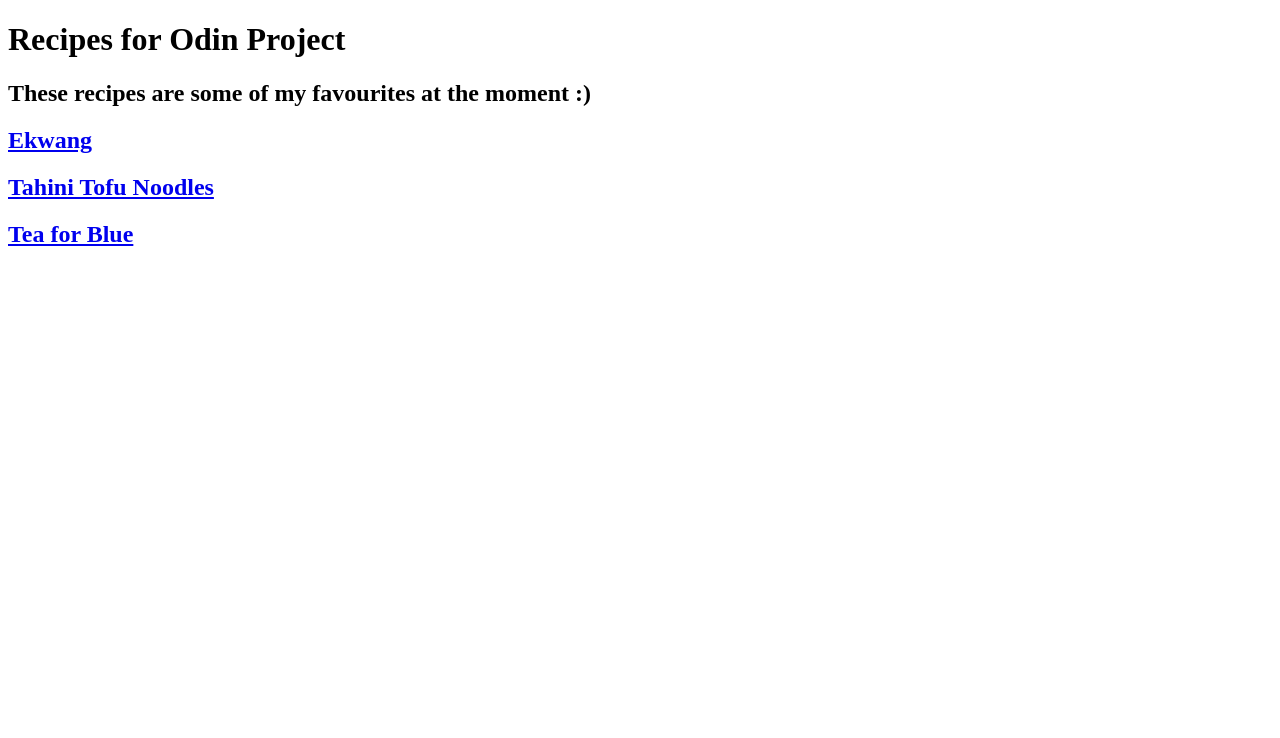
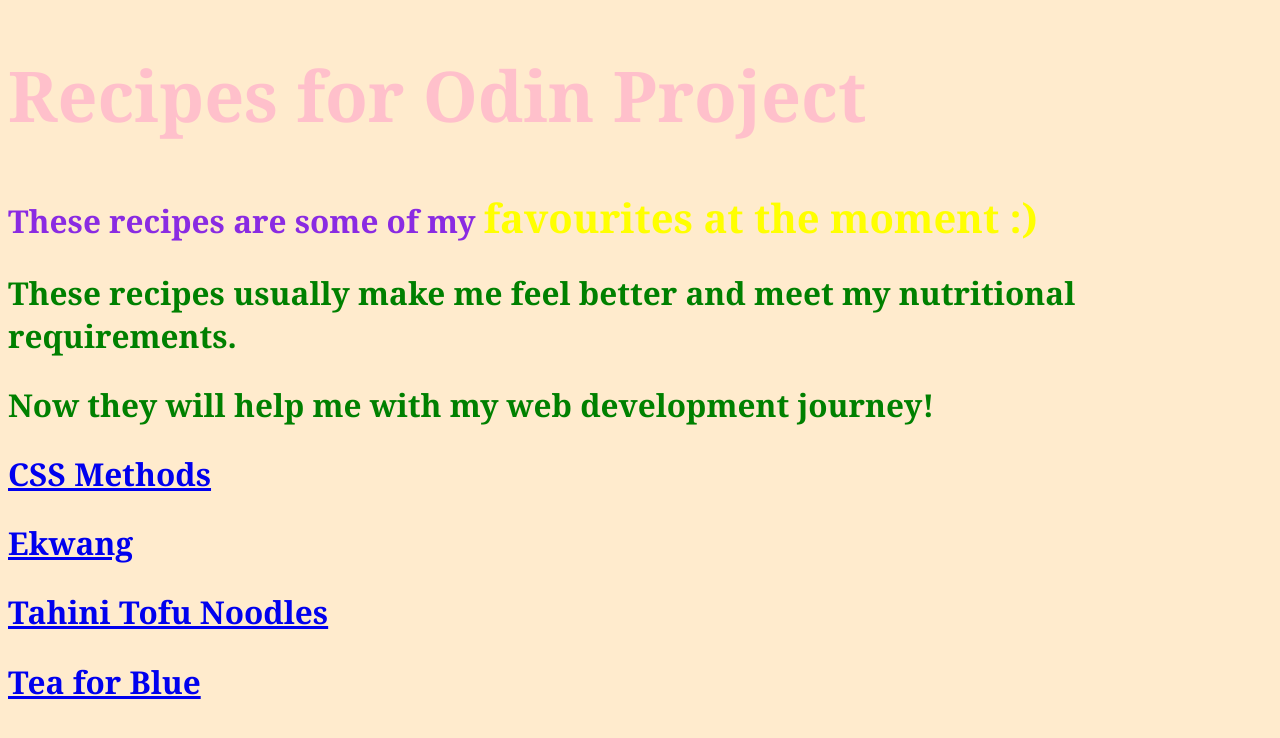
Before and after one commit to greyspaced/odin-recipes, a plain HTML site: page index.html in a window 1280 px wide. Drawn offline with Linux system fonts and the light colour scheme.

Commit message:
Attempt to fix modified: index.html

```diff
--- /dev/null
+++ b/CSS/style.css
@@ -0,0 +1,29 @@
+body {
+
+    background-color: blanchedalmond;
+    color: green;
+    font-size: 21px;
+    font-family: Georgia, 'Times New Roman', Times, serif;
+}
+
+p {
+
+    color: brown;
+}
+
+h1 {
+
+    font-size: 70px;
+    color: pink;
+}
+
+span {
+
+    color: yellow;
+    font-size: 40px;
+}
+
+.first-paragraph {
+
+    color: blueviolet;
+}
--- a/index.html
+++ b/index.html
@@ -3,11 +3,16 @@
    <head>
         <meta charset="utf-8">
         <title><h1>Odin Recipes</h1></title>
+        <link rel="stylesheet" href="CSS/style.css">
     </head>
     <body>
         <p><h1>Recipes for Odin Project</h1></p>
 
-        <p><h2>These recipes are some of my favourites at the moment :)</h2></p>
+        <p><div class="first-paragraph"><h2>These recipes are some of my <span>favourites at the moment :)</span></div></h2></p>
+        <p><div class="second-paragraph"><h2>These recipes usually make me feel better and meet my nutritional requirements.</h2></div></p>
+        <p><div class="third-paragraph"><h2>Now they will help me with my web development journey!</h2></div></p>
+
+        <p><h2><a href="recipes/css-methods.html" target="_blank" rel="noopener noreferrer">CSS Methods</a></h2></p>
 
         <p><h2><a href="recipes/ekwang.html" target="_blank" rel="noopener noreferrer">Ekwang</a></h2></p>
 
```
